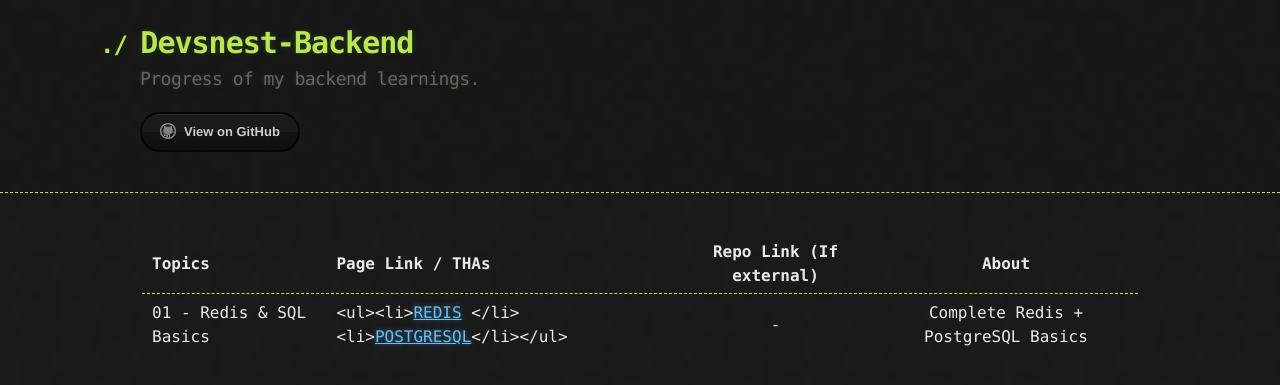
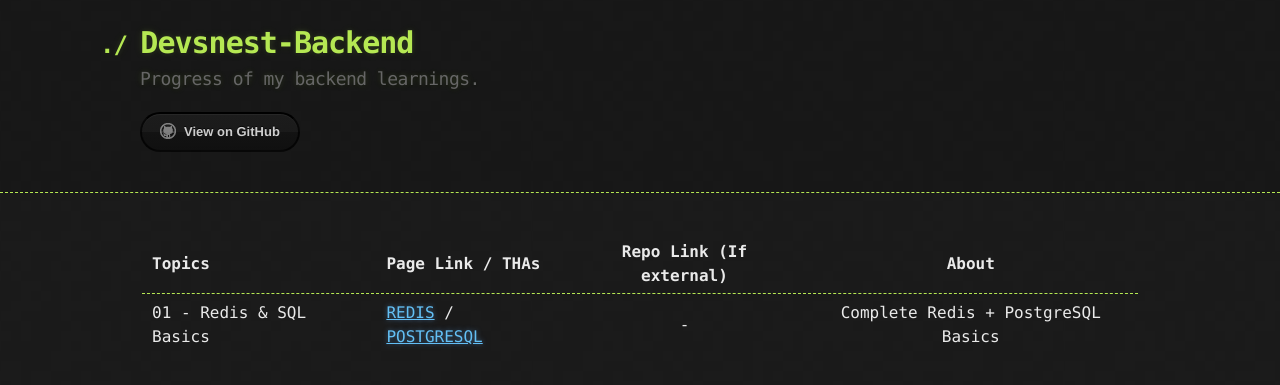
Before and after one commit to thedeepakchaturvedi/Devsnest-Backend, a Jekyll site: the page built from index.md, in a window 1280 px wide. Shown: the top 385 px of the page. Built offline with Jekyll 4.4.1, drawn with Linux system fonts in a browser that asks for light colours.

```diff
--- a/index.md
+++ b/index.md
@@ -2,6 +2,6 @@
 layout: default
 ---
 
-| Topics                  | Page Link / THAs                                                                                                         | Repo Link (If external) |               About                |
-| ----------------------- | :----------------------------------------------------------------------------------------------------------------------- | :---------------------: | :--------------------------------: |
-| 01 - Redis & SQL Basics | <ul><li><a href="./links/day1/REDIS.md">REDIS</a> </li><li><a href="./links/day1/POSTGRESQL.md">POSTGRESQL</a></li></ul> |            -            | Complete Redis + PostgreSQL Basics |
+| Topics                  | Page Link / THAs                                                | Repo Link (If external) |               About                |
+| ----------------------- | :-------------------------------------------------------------- | :---------------------: | :--------------------------------: |
+| 01 - Redis & SQL Basics | [REDIS](./links/REDIS.md) / [POSTGRESQL](./links/POSTGRESQL.md) |            -            | Complete Redis + PostgreSQL Basics |
```
